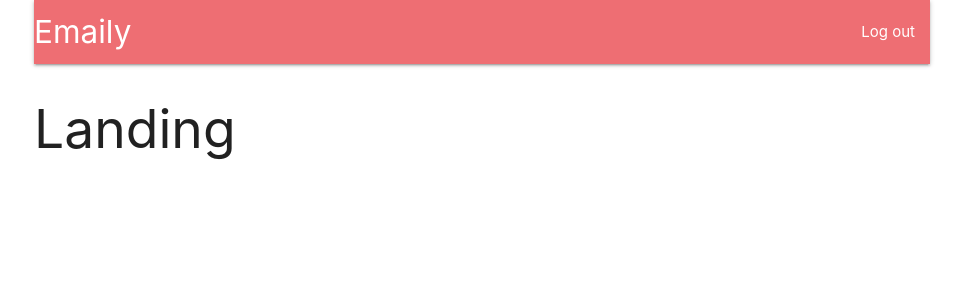
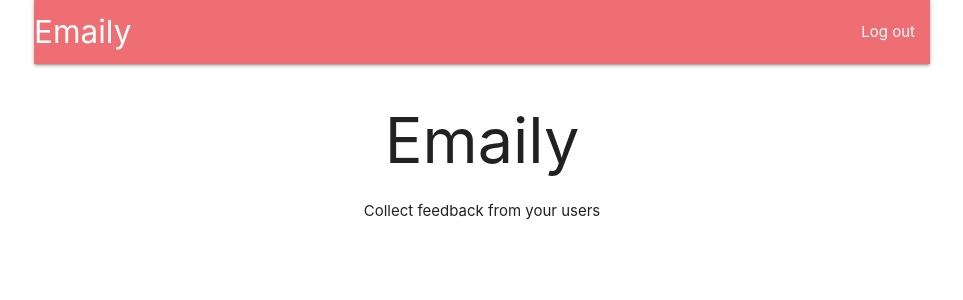
Before and after one commit to mka281/emaily, a React (Create React App) app in the folder client/: page / in a window 1280 px wide. Shown: the top 300 px of the page, without its empty margins (158-1121 px from the left). Built offline with nearby package versions, Linux system fonts and the light colour scheme; no server answers.

Commit message:
Create Landing component

```diff
--- a/client/src/components/App.js
+++ b/client/src/components/App.js
@@ -4,10 +4,10 @@
 import * as actions from '../actions';
 
 import Header from './Header';
+import Landing from './Landing';
 
 const Dashboard = () => <h2>Dashboard</h2>;
 const SurveyNew = () => <h2>SurveyNew</h2>;
-const Landing = () => <h2>Landing</h2>;
 
 class App extends Component {
   componentDidMount() {
--- /dev/null
+++ b/client/src/components/Landing.js
@@ -0,0 +1,15 @@
+import React from 'react';
+
+const Landing = () => {
+  return(
+    <div style={{ textAlign: 'center' }}>
+    <h1>
+      Emaily
+    </h1>
+      Collect feedback from your users
+    </div>
+  )
+}
+
+
+export default Landing;
```
